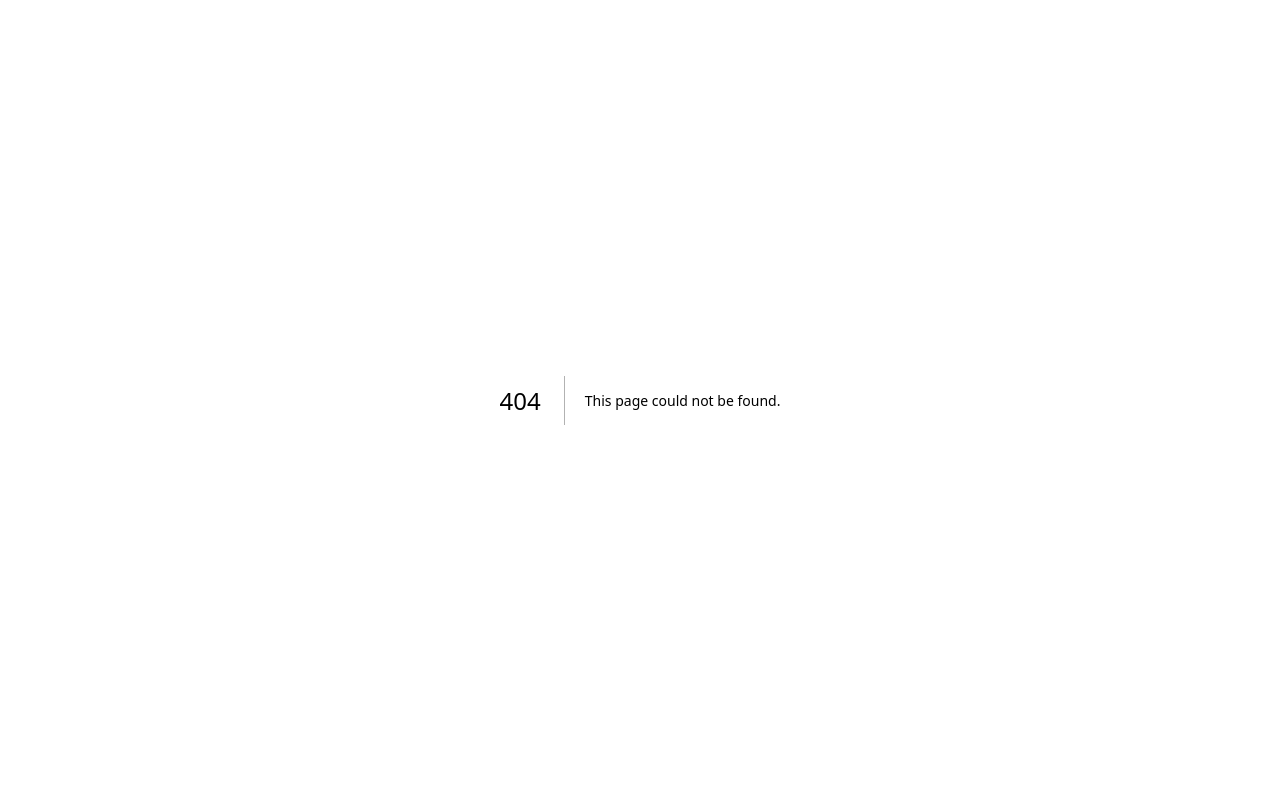
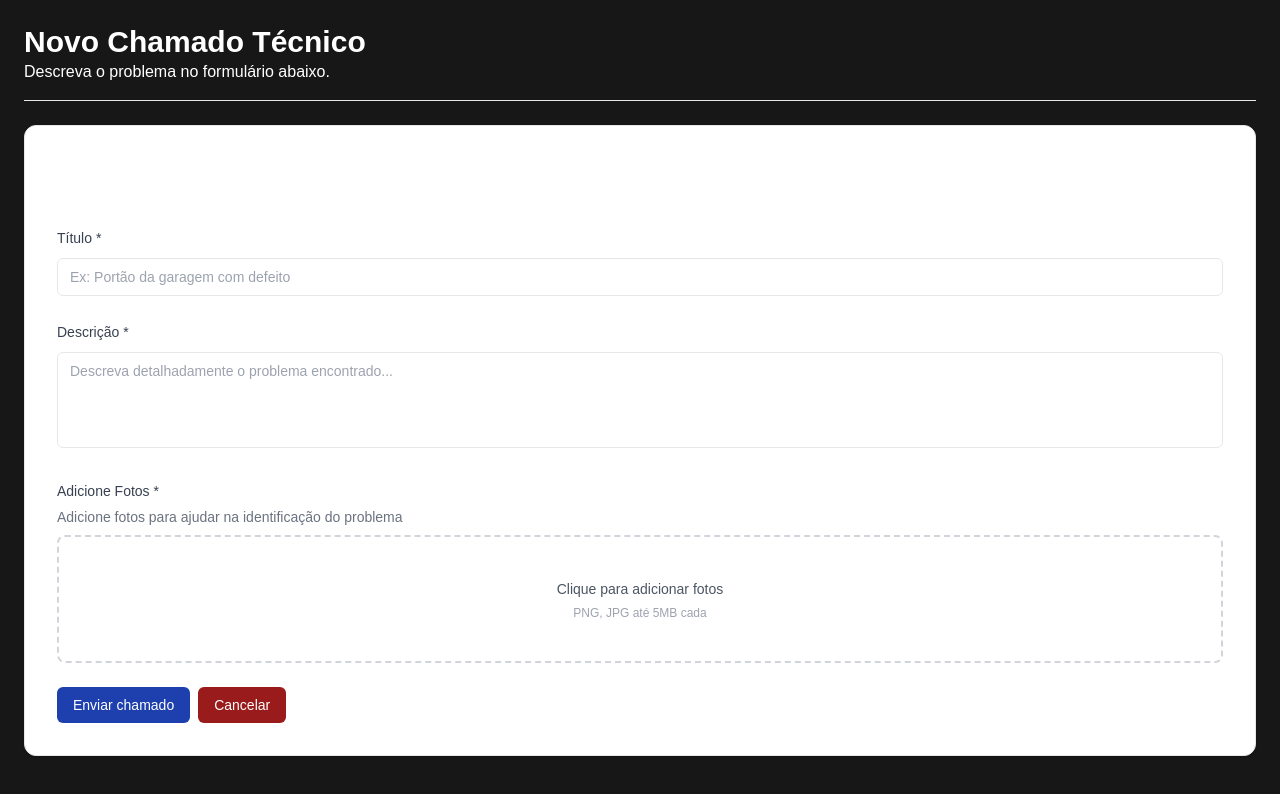
Before and after one commit to mcarina/chamado-tecnico-next-js, a Next.js app: page /NewCall in a window 1280 px wide. Before the commit this address had no page. Shown: the top 794 px of the page. Built offline with nearby package versions, Linux system fonts and the light colour scheme.

Commit message:
pagina newcall criado, formulario que cria um novo chamado

```diff
--- /dev/null
+++ b/src/app/(root)/NewCall/components/Form.tsx
@@ -0,0 +1,137 @@
+'use client'
+import Link from "next/link";
+import { useState } from "react";
+
+const FormNewCall = () => {
+    const [fotos, setFotos] = useState<File[]>([])
+    const [fotosPreview, setFotosPreview] = useState<string[]>([])
+    const handleFileUpload = (event: React.ChangeEvent<HTMLInputElement>) => {
+        const files = Array.from(event.target.files || [])
+
+        const newFotos = [...fotos, ...files]
+        setFotos(newFotos)
+
+        // Criar previews das imagens
+        files.forEach(file => {
+        const reader = new FileReader()
+        reader.onload = (e) => {
+            setFotosPreview(prev => [...prev, e.target?.result as string])
+        }
+        reader.readAsDataURL(file)
+        })
+    }
+
+    const removeFoto = (index: number) => {
+        setFotos(prev => prev.filter((_, i) => i !== index))
+        setFotosPreview(prev => prev.filter((_, i) => i !== index))
+    }
+
+  return (
+    <div className="space-y-4 rounded-xl shadow p-8 bg-white border">
+        <div>
+            <h3 className="text-xl font-semibold">Informações do chamado:</h3>
+            <p>Preencha todos os campos para que possamos atender sua solicitação da melhor forma</p>
+        </div>
+
+        <form action="" className="space-y-6">
+            <div className="space-y-2">
+                <label htmlFor="title" className="text-sm font-medium text-gray-700">
+                Título *
+                </label>
+                <input
+                id="title"
+                type="text"
+                name="title"
+                className="w-full border rounded-md px-3 py-2 text-sm focus:outline-none focus:ring-2 focus:ring-blue-500"
+                placeholder="Ex: Portão da garagem com defeito"
+                />
+            </div>
+
+            <div className="space-y-2">
+                <label htmlFor="description" className="text-sm font-medium text-gray-700">
+                Descrição *
+                </label>
+                <textarea
+                id="description"
+                name="description"
+                className="w-full border rounded-md px-3 py-2 text-sm h-24 resize-none focus:outline-none focus:ring-2 focus:ring-blue-500"
+                placeholder="Descreva detalhadamente o problema encontrado..."
+                />
+            </div>
+
+            <div className="space-y-2">
+                <div>
+                    <label htmlFor="description" className="text-sm font-medium text-gray-700">
+                    Adicione Fotos *
+                    </label>
+                    <p className="text-sm text-gray-500 mt-1">
+                        Adicione fotos para ajudar na identificação do problema
+                    </p>
+                </div>
+
+                {/* Preview das fotos */}
+                {fotosPreview.length > 0 && (
+                  <div className="grid grid-cols-2 md:grid-cols-3 gap-4">
+                    {fotosPreview.map((preview, index) => (
+                      <div key={index} className="relative group">
+                        <img
+                          src={preview || "/placeholder.svg"}
+                          alt={`Preview ${index + 1}`}
+                          className="w-full h-32 object-cover rounded-lg border"
+                        />
+                        <button
+                          type="button"
+                          onClick={() => removeFoto(index)}
+                          className="absolute top-2 right-2 bg-red-500 text-white rounded-full p-1 opacity-0 group-hover:opacity-100 transition-opacity"
+                        >
+                        x
+                        </button>
+                      </div>
+                    ))}
+                  </div>
+                )}
+
+                <div>
+                    <input
+                      type="file"
+                      id="fotos"
+                      multiple
+                      accept="image/*"
+                      onChange={handleFileUpload}
+                      className="hidden"
+                    />
+                    <label htmlFor="fotos" className="flex items-center justify-center w-full h-32 border-2 border-dashed border-gray-300 rounded-lg cursor-pointer hover:border-gray-400 transition-colors">
+                        <div className="text-center">
+                            <span className="text-sm text-gray-600">
+                            Clique para adicionar fotos
+                            </span>
+                            <p className="text-xs text-gray-400 mt-1">
+                            PNG, JPG até 5MB cada
+                            </p>
+                        </div>
+                    </label>
+                </div>
+            </div>
+
+            <div>
+                <button
+                    type="submit"
+                    className="bg-blue-800 text-white px-4 py-2 rounded-md hover:bg-blue-700 text-sm"
+                >
+                    Enviar chamado
+                </button>
+
+                <Link href="/" className="ml-2">
+                  <button type="button" className="bg-red-800 text-white px-4 py-2 rounded-md hover:bg-red-700 text-sm">
+                    Cancelar
+                  </button>
+                </Link>
+
+            </div>
+
+        </form>
+    </div>
+  );
+};
+
+export default FormNewCall;
--- /dev/null
+++ b/src/app/(root)/NewCall/page.tsx
@@ -0,0 +1,17 @@
+import PageHeader from "@/components/Header";
+import FormNewCall from "./components/Form";
+
+const NewCall = async () => {
+    return (
+            <section className= "p-6 space-y-6">
+            <div className="max-w-7xl mx-auto">
+                <PageHeader
+                    title="Novo Chamado Técnico"
+                    subtitle="Descreva o problema no formulário abaixo."
+                />
+                <FormNewCall/>
+            </div>
+      </section>
+    );
+}
+export default NewCall
--- /dev/null
+++ b/src/app/(root)/components/buttons/ButtonCall.tsx
@@ -0,0 +1,18 @@
+import Link from "next/link"
+
+const ButtonCall = () => {
+  return (
+    <Link href="/NewCall">
+            <div className="grid grid-cols-1 md:grid-cols-5 gap-6 mb-8">
+                <button
+                    type="button"
+                    className="md:col-span-1 bg-blue-800 hover:bg-blue-700 text-white font-medium py-2 px-4 rounded-lg shadow transition-colors duration-200"
+                >
+                    Novo chamado
+                </button>
+            </div>
+    </Link>
+  )
+}
+
+export default ButtonCall
--- a/src/app/(root)/page.tsx
+++ b/src/app/(root)/page.tsx
@@ -3,6 +3,7 @@ import PageHeader from "@/components/Header";
 import { useState } from "react";
 import DashboardcardsHome from "./components/Cards/DashboardCards";
 import DiscriptionCardsHome from "./components/Cards/DiscriptionCards";
+import ButtonCall from "./components/buttons/ButtonCall";
 
 const Home = async () => {
 
@@ -15,6 +16,7 @@ const Home = async () => {
                     title={`Bem-vindo, ${userType === "morador" ? "João" : "Síndico"}!`}
                     subtitle="Acompanhe os chamados técnicos de forma simples e rápida."
                 />
+                <ButtonCall/>
                 <DashboardcardsHome/>
                 <DiscriptionCardsHome/>
             </div>
```
